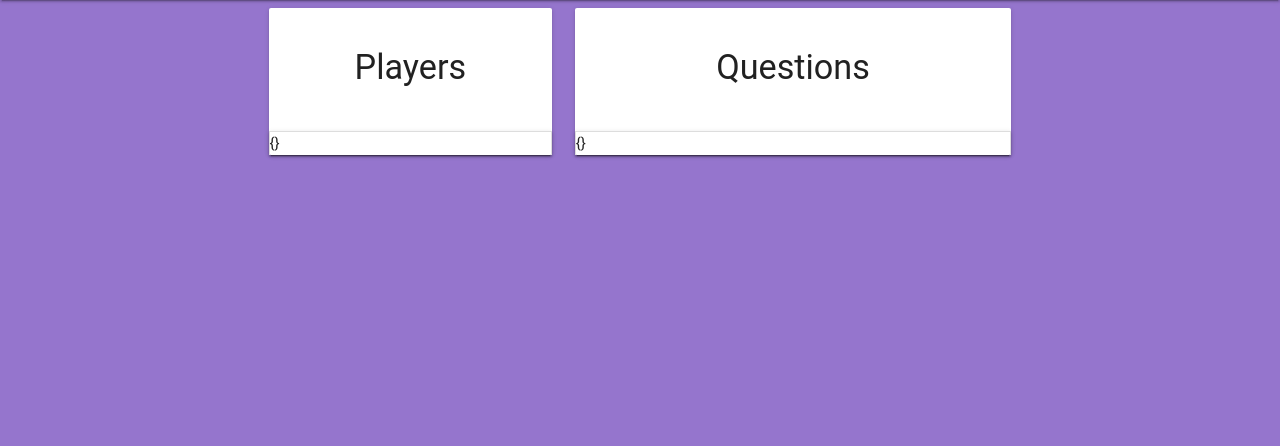
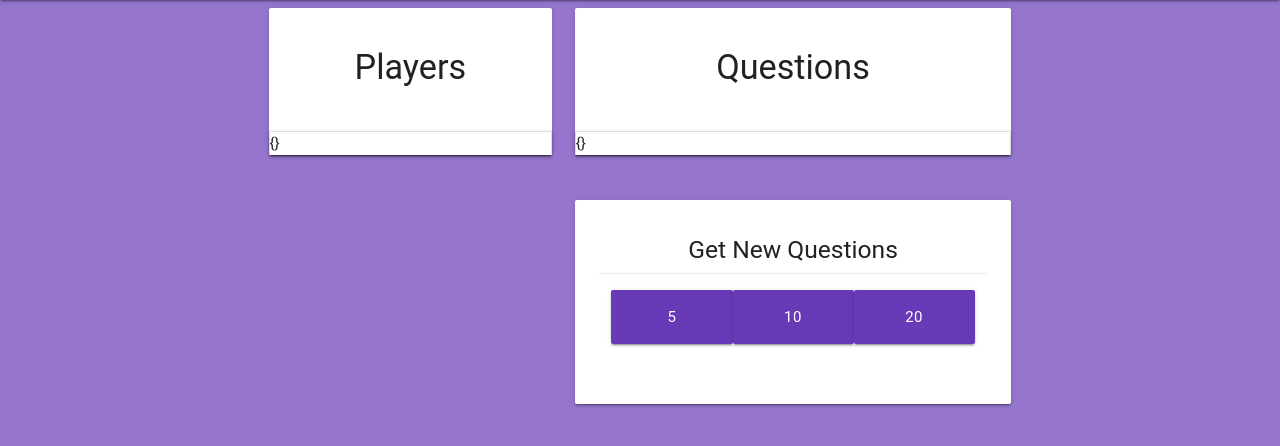
Before and after one commit to JamesMCo/quiz_game, a Python web app: template templates/admin.html in a window 1280 px wide. Shown: the part 64-510 px from the top of the page. Run offline with Jinja, Linux system fonts and the light colour scheme; the template is opened without the code that fills it, so the values that code supplies are empty; some libraries are stand-ins or nearby versions; some web fonts are replaced.

Commit message:
Added ability to pull questions from opentbd.com

```diff
--- a/questions.json
+++ b/questions.json
@@ -1 +1 @@
-[{"question":"In the popular song by The Pogues, what are the NYPD Choir singing?", "answers":["Mad About Me", "Fairytale of New York", "Galway Bay", "Empire State of Mind"], "correct":2}, {"question":"What is the code name for the mobile operating system Android 7.0?", "answers":["Ice Cream Sandwich", "Gingerbread", "Mashmallow", "Nougat"], "correct":3}]
+[{"question":"In the popular song by The Pogues, what are the NYPD Choir singing?", "answers":["Mad About Me", "Fairytale of New York", "Galway Bay", "Empire State of Mind"], "correct":"Galway Bay"}, {"question":"What is the code name for the mobile operating system Android 7.0?", "answers":["Ice Cream Sandwich", "Gingerbread", "Mashmallow", "Nougat"], "correct":"Nougat"}]
--- a/templates/admin.html
+++ b/templates/admin.html
@@ -43,6 +43,19 @@
                 {}
               </ul>
             </div>
+            <br>
+            <div class="card dark-purple lighten-5">
+              <div class="card-content">
+                <h5 class="center">Get New Questions</h5>
+                <div class="card-action">
+                  <div class="row">
+                    <a class="waves-effect waves-purple btn-large deep-purple col s4" onclick="$.get('/get_otdb_qs?quant=5'); location.reload();">5</a>
+                    <a class="waves-effect waves-purple btn-large deep-purple col s4" onclick="$.get('/get_otdb_qs?quant=10'); location.reload();">10</a>
+                    <a class="waves-effect waves-purple btn-large deep-purple col s4" onclick="$.get('/get_otdb_qs?quant=20'); location.reload();">20</a>
+                  </div>
+                </div>
+              </div>
+            </div>
           </div>
         </div>
       </div>
```
Also changed, not shown: main.py (+20 -2 lines).
